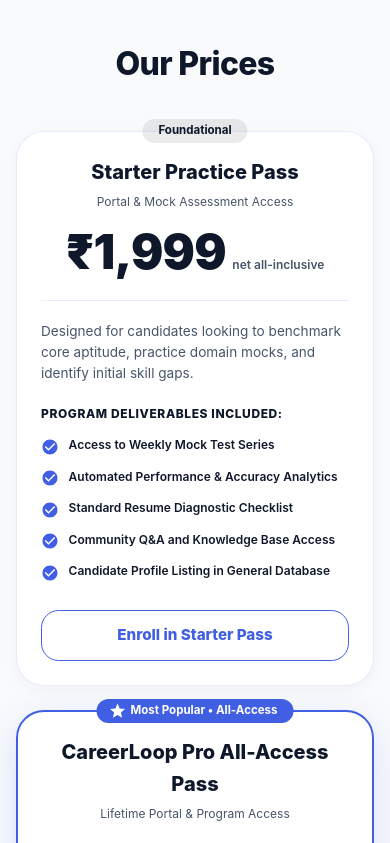
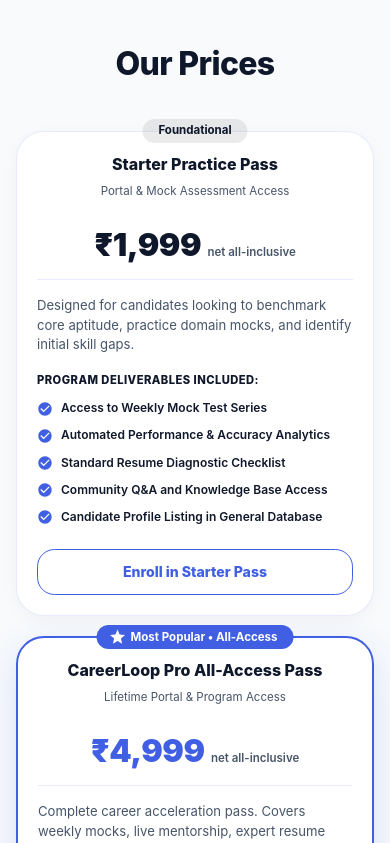
Before and after one commit to sagar-anmol/careerloop, a Next.js app: page / in a window 390 px wide. Shown: the part 2160-3003 px from the top of the page. Built offline with nearby package versions, Linux system fonts and the light colour scheme; no server answers; what @mui/material-nextjs would draw is missing.

Commit message:
Add third 1-on-1 Mentorship (₹8,999) plan to signup and optimize 4-card pricing grid responsiveness

```diff
--- a/src/components/mui/MuiPricingSection.tsx
+++ b/src/components/mui/MuiPricingSection.tsx
@@ -123,14 +123,14 @@ export function MuiPricingSection({ onEnroll }: MuiPricingSectionProps) {
           </Typography>
         </Box>
 
-        {/* 4 Pricing Cards Grid */}
-        <Grid container spacing={3} sx={{ mb: 5, alignItems: "stretch" }}>
+        {/* 4 Pricing Cards Grid - Fully Responsive */}
+        <Grid container spacing={{ xs: 2.5, sm: 3 }} sx={{ mb: 5, alignItems: "stretch" }}>
           {plans.map((plan, idx) => (
             <Grid size={{ xs: 12, sm: 6, lg: 3 }} key={idx} sx={{ display: "flex" }}>
               <Paper
                 variant="outlined"
                 sx={{
-                  p: { xs: 3, sm: 4 },
+                  p: { xs: 2.5, sm: 3, md: 3.5 },
                   width: "100%",
                   display: "flex",
                   flexDirection: "column",
@@ -142,7 +142,7 @@ export function MuiPricingSection({ onEnroll }: MuiPricingSectionProps) {
                   boxShadow: plan.isFeatured
                     ? "0 12px 36px rgba(64, 95, 226, 0.16)"
                     : "0 4px 16px rgba(0, 0, 0, 0.04)",
-                  transform: plan.isFeatured ? { md: "scale(1.03)" } : "none",
+                  transform: plan.isFeatured ? { lg: "scale(1.02)" } : "none",
                   zIndex: plan.isFeatured ? 2 : 1,
                   transition: "all 0.25s ease-in-out",
                 }}
@@ -165,37 +165,74 @@ export function MuiPricingSection({ onEnroll }: MuiPricingSectionProps) {
                 />
 
                 {/* Plan Header */}
-                <Box sx={{ textAlign: "center", pb: 2.5, borderBottom: "1px solid", borderColor: "divider" }}>
-                  <Typography variant="h6" sx={{ fontWeight: 800, color: "text.primary", mb: 0.5 }}>
+                <Box sx={{ textAlign: "center", pb: 2, borderBottom: "1px solid", borderColor: "divider" }}>
+                  <Typography
+                    variant="h6"
+                    sx={{
+                      fontWeight: 800,
+                      color: "text.primary",
+                      mb: 0.5,
+                      fontSize: { xs: "1rem", sm: "1.05rem" },
+                      minHeight: { sm: 48, lg: 52 },
+                      display: "flex",
+                      alignItems: "center",
+                      justifyContent: "center",
+                    }}
+                  >
                     {plan.name}
                   </Typography>
-                  <Typography variant="caption" sx={{ color: "text.secondary", display: "block", mb: 1.5 }}>
+                  <Typography
+                    variant="caption"
+                    sx={{
+                      color: "text.secondary",
+                      display: "block",
+                      mb: 1.5,
+                      fontSize: "0.72rem",
+                      minHeight: 32,
+                    }}
+                  >
                     {plan.billingSubtitle}
                   </Typography>
 
                   <Box sx={{ display: "flex", alignItems: "baseline", justifyContent: "center", gap: 0.8 }}>
-                    <Typography variant="h3" sx={{ fontWeight: 900, color: plan.isFeatured ? "primary.main" : "text.primary" }}>
+                    <Typography
+                      variant="h3"
+                      sx={{
+                        fontWeight: 900,
+                        color: plan.isFeatured ? "primary.main" : "text.primary",
+                        fontSize: { xs: "2rem", sm: "2.25rem", md: "2.4rem" },
+                      }}
+                    >
                       {plan.price}
                     </Typography>
-                    <Typography variant="caption" sx={{ color: "text.secondary", fontWeight: 600 }}>
+                    <Typography variant="caption" sx={{ color: "text.secondary", fontWeight: 600, fontSize: "0.72rem" }}>
                       net all-inclusive
                     </Typography>
                   </Box>
                 </Box>
 
-                <Typography variant="body2" sx={{ color: "text.secondary", my: 2.5, minHeight: 44, fontSize: "0.85rem", lineHeight: 1.55 }}>
+                <Typography
+                  variant="body2"
+                  sx={{
+                    color: "text.secondary",
+                    my: 2,
+                    minHeight: { xs: "auto", sm: 54 },
+                    fontSize: "0.82rem",
+                    lineHeight: 1.5,
+                  }}
+                >
                   {plan.description}
                 </Typography>
 
                 {/* Deliverables List */}
-                <Box sx={{ mb: 3.5, flexGrow: 1, display: "flex", flexDirection: "column", gap: 1.5 }}>
-                  <Typography variant="caption" sx={{ fontWeight: 800, color: "text.primary", letterSpacing: "0.05em" }}>
+                <Box sx={{ mb: 3, flexGrow: 1, display: "flex", flexDirection: "column", gap: 1.2 }}>
+                  <Typography variant="caption" sx={{ fontWeight: 800, color: "text.primary", letterSpacing: "0.04em", fontSize: "0.7rem" }}>
                     PROGRAM DELIVERABLES INCLUDED:
                   </Typography>
                   {plan.deliverables.map((item, dIdx) => (
-                    <Box key={dIdx} sx={{ display: "flex", alignItems: "flex-start", gap: 1.2 }}>
-                      <CheckCircleIcon sx={{ fontSize: 18, color: plan.isFeatured ? "#10b981" : "#405FE2", mt: 0.2, flexShrink: 0 }} />
-                      <Typography variant="caption" sx={{ color: "text.primary", fontWeight: 600, lineHeight: 1.5 }}>
+                    <Box key={dIdx} sx={{ display: "flex", alignItems: "flex-start", gap: 1 }}>
+                      <CheckCircleIcon sx={{ fontSize: 16, color: plan.isFeatured ? "#10b981" : "#405FE2", mt: 0.2, flexShrink: 0 }} />
+                      <Typography variant="caption" sx={{ color: "text.primary", fontWeight: 600, lineHeight: 1.45, fontSize: "0.75rem" }}>
                         {item}
                       </Typography>
                     </Box>
@@ -210,8 +247,8 @@ export function MuiPricingSection({ onEnroll }: MuiPricingSectionProps) {
                   fullWidth
                   onClick={onEnroll}
                   sx={{
-                    py: 1.4,
-                    fontSize: "0.95rem",
+                    py: 1.2,
+                    fontSize: "0.88rem",
                     fontWeight: 800,
                     borderRadius: 2.2,
                     boxShadow: plan.isFeatured ? "0 6px 20px rgba(64, 95, 226, 0.4)" : "none",
```
Also changed, not shown: src/components/mui/MuiOnboardingModal.tsx (+67 -21 lines).
